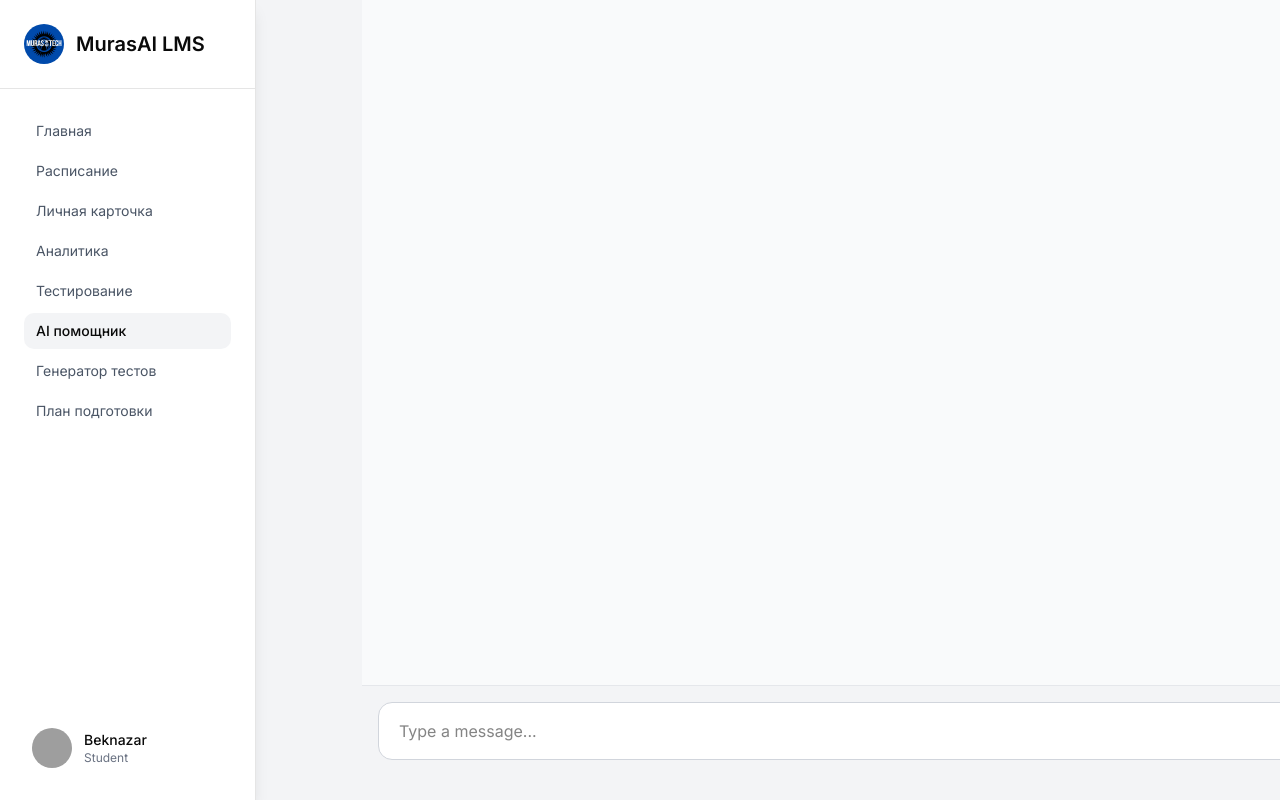
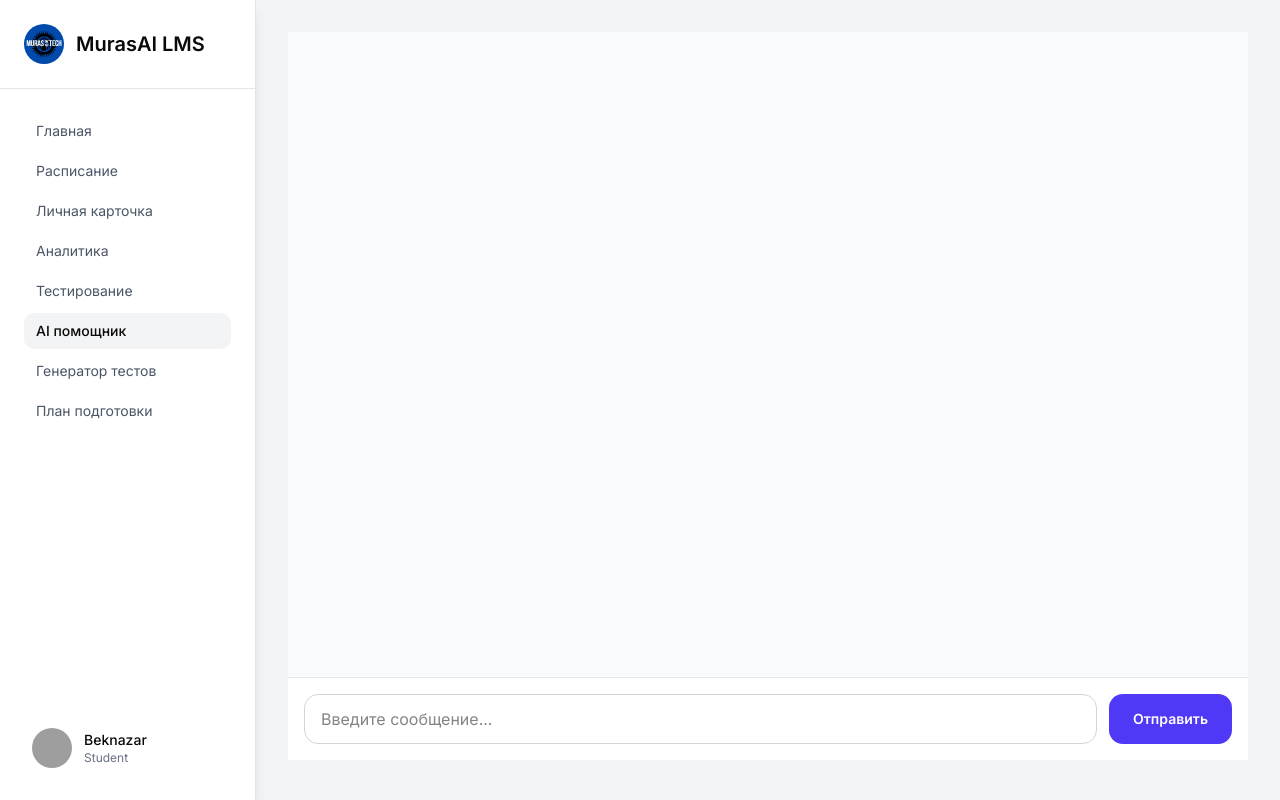
Before and after one commit to Azi-jsProger/MurasAI, a Next.js app: page /chat in a window 1280 px wide. Built offline with nearby package versions, Linux system fonts and the light colour scheme; grey boxes are pictures that could not be loaded.

Commit message:
fixed: Adaptability ai chat, Adaptability text personal

```diff
--- a/src/app/chat/page.tsx
+++ b/src/app/chat/page.tsx
@@ -1,13 +1,12 @@
 "use client";
 
-import Chat from "@/components/Chat";
+import ChatFullScreen from "@/components/Chat";
 
 export default function ChatPage() {
   return (
-    <div className="p-4 sm:p-6 lg:p-8 mt-10 sm:mt-0 flex flex-col items-center">
-      <h1 className="text-2xl sm:text-3xl font-bold mb-4">AI Ассистент</h1>
-      <div className="w-full max-w-md sm:max-w-lg">
-        <Chat />
+    <div className="flex flex-col h-[91dvh] bg-gray-50">
+      <div className="flex-1 min-h-0">
+        <ChatFullScreen />
       </div>
     </div>
   );
--- a/src/app/page.tsx
+++ b/src/app/page.tsx
@@ -38,7 +38,7 @@ function StatCard({ title, value, color }: any) {
   return (
     <div className={`bg-gradient-to-r ${color} text-white p-4 sm:p-6 rounded-2xl shadow-lg`}>
       <p className="text-xs sm:text-sm opacity-80">{title}</p>
-      <p className="text-xl sm:text-2xl font-semibold">{value}</p>
+      <p className="text-[18px] sm:text-2xl font-semibold">{value}</p>
     </div>
   );
 }
--- a/src/components/Chat.tsx
+++ b/src/components/Chat.tsx
@@ -9,7 +9,6 @@ export default function ChatFullScreen() {
   const [loading, setLoading] = useState(false);
   const chatEndRef = useRef<HTMLDivElement>(null);
 
-  // Автоскролл к последнему сообщению
   useEffect(() => {
     chatEndRef.current?.scrollIntoView({ behavior: "smooth" });
   }, [chatLog]);
@@ -26,7 +25,7 @@ export default function ChatFullScreen() {
       const data = await sendChat(message);
       const botMessage = { role: "assistant", content: data.reply };
       setChatLog((prev) => [...prev, botMessage]);
-    } catch (err) {
+    } catch {
       setChatLog((prev) => [
         ...prev,
         { role: "assistant", content: "Ошибка: не удалось получить ответ." },
@@ -41,16 +40,18 @@ export default function ChatFullScreen() {
   };
 
   return (
-    <div className="flex flex-col h-screen w-screen bg-gray-50">
-      {/* Чат */}
-      <div className="flex-1 min-h-0 overflow-y-auto p-4 sm:p-6 space-y-3 sm:space-y-4">
+    <div className="flex flex-col h-full">
+      {/* Сообщения */}
+      <div className="flex-1 min-h-0 overflow-y-auto px-4 sm:px-8 py-6 space-y-4">
         {chatLog.map((msg, idx) => (
           <div
             key={idx}
-            className={`flex ${msg.role === "user" ? "justify-end" : "justify-start"}`}
+            className={`flex ${
+              msg.role === "user" ? "justify-end" : "justify-start"
+            }`}
           >
             <div
-              className={`max-w-[90%] sm:max-w-[70%] px-4 py-3 sm:px-6 sm:py-4 rounded-xl break-words ${
+              className={`max-w-[95%] sm:max-w-[65%] px-4 py-3 sm:px-6 sm:py-4 rounded-2xl break-words text-sm sm:text-base ${
                 msg.role === "user"
                   ? "bg-indigo-600 text-white rounded-br-none"
                   : "bg-white text-gray-800 rounded-bl-none shadow"
@@ -63,23 +64,25 @@ export default function ChatFullScreen() {
         <div ref={chatEndRef} />
       </div>
 
-      {/* Ввод сообщения */}
-      <div className="flex flex-col sm:flex-row items-center gap-2 sm:gap-3 p-4 bg-gray-100 border-t border-gray-200">
+      {/* Поле ввода */}
+      <div className="sticky bottom-0 bg-white border-t border-gray-200 p-3 sm:p-4">
+        <div className="flex gap-2 sm:gap-3">
           <input
             type="text"
             value={message}
             onChange={(e) => setMessage(e.target.value)}
             onKeyDown={handleKeyDown}
-          placeholder="Type a message..."
-          className="flex-1 px-4 py-3 sm:px-5 sm:py-4 rounded-xl border border-gray-300 bg-white focus:outline-none focus:ring-2 focus:ring-indigo-500 focus:border-indigo-500"
+            placeholder="Введите сообщение..."
+            className="flex-1 px-4 py-3 rounded-xl border border-gray-300 focus:outline-none focus:ring-2 focus:ring-indigo-500"
           />
           <button
             onClick={handleSend}
             disabled={loading}
-          className="w-full sm:w-auto bg-indigo-600 hover:bg-indigo-700 text-white px-4 sm:px-6 py-3 sm:py-4 rounded-xl font-semibold transition disabled:opacity-50"
+            className="bg-indigo-600 hover:bg-indigo-700 text-white px-3 sm:px-6 py-3 rounded-xl font-semibold transition disabled:opacity-50 text-[12px] sm:text-sm"
           >
-          {loading ? "Sending..." : "Send"}
+            {loading ? "..." : "Отправить"}
           </button>
+        </div>
       </div>
     </div>
   );
--- a/src/components/Sidebar.tsx
+++ b/src/components/Sidebar.tsx
@@ -82,7 +82,7 @@ export default function Sidebar({ open, setOpen }: SidebarProps) {
               src={`https://ui-avatars.com/api/?name=${encodeURIComponent(userName)}&background=${avatarBg}&color=fff`}
               className="w-10 h-10 rounded-full"
             />
-            <div className="hidden sm:block">
+            <div className=" sm:block">
               <p className="text-sm font-medium">{userName.split(" ")[0]}</p>
               <p className="text-xs text-gray-500">Student</p>
             </div>
```
Lines whose indentation alone changed are shown as unchanged.
